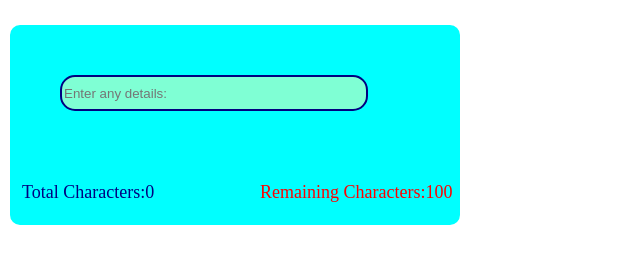
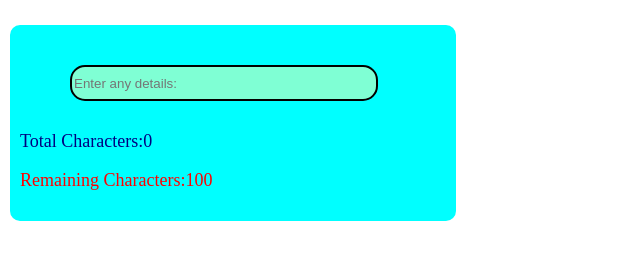
Before and after one commit to shreyaskraleti/Javascript-files, a plain HTML site: page Project-practise/charcounter.html in a window 1280 px wide. Shown: the part 67-330 px from the top of the page, without its empty margins (0-640 px from the left). Drawn offline with Linux system fonts and the light colour scheme.

Commit message:
character counter files are added

```diff
--- a/Project-practise/charcounter.html
+++ b/Project-practise/charcounter.html
@@ -10,8 +10,8 @@
     <h2>Character Counter:</h2>
     <div class="box">
     <input type="text" name="words" id="words" placeholder="Enter any details:">
-    <p1>Total Characters:<span id="total">0</span></p1>
-    <p2>Remaining Characters:<span id="remain">100</span></p2>
+    <p class="ttl">Total Characters: <span id="total">0</span></p>
+    <p class="rmn">Remaining Characters: <span id="remain">100</span></p>
 </div>
 
 <script>
@@ -22,10 +22,11 @@
 
     word.addEventListener('input', function() {
         const textLength = this.value.length;
-        const remaining = maxChars-textLength;
+        const remaining = maxChars - textLength;
         totalChars.textContent = textLength;
         remainChars.textContent = remaining;
-        if (remaining<0) {
+
+        if (remaining < 0) {
             remainChars.classList.add('red');
         } else {
             remainChars.classList.remove('red');
--- a/Project-practise/file.css
+++ b/Project-practise/file.css
@@ -11,34 +11,31 @@ h2 {
     border: 2px solid white;
     border-radius: 12px;
     background-color: aqua;
+    box-sizing: border-box;
+    padding: 10px;
 }
 
 #words {
     height: 30px;
     width: 300px;
-    border: 2px solid navy;
+    border: 2px solid black;
     border-radius: 15px;
-    position: relative;
-    top: 50px;
-    left: 50px;
     background-color: aquamarine;
+    margin-bottom: 20px;
+    margin-top: 30px;
+    margin-left: 50px;
 
 }
 
-p1 {
+.ttl, .rmn {
     color: navy;
     font-size: large;
-    position: relative;
-    top: 150px;
-    right: 300px;
+    display: flex;
+    margin-top: 10px;
 }
 
-p2 {
+.rmn {
     color: red;
-    font-size: large;
-    position: relative;
-    top: 121px;
-    left: 250px;
 }
 
 .red {
```
